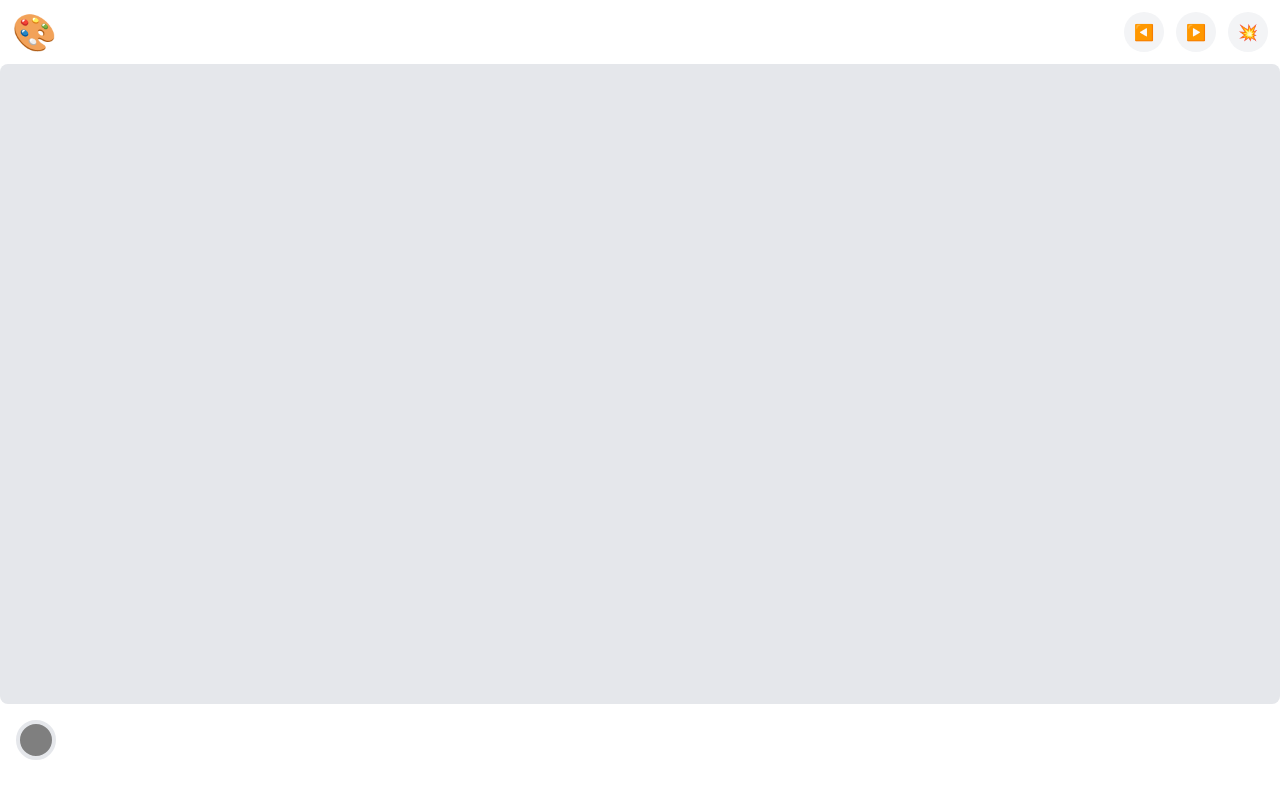
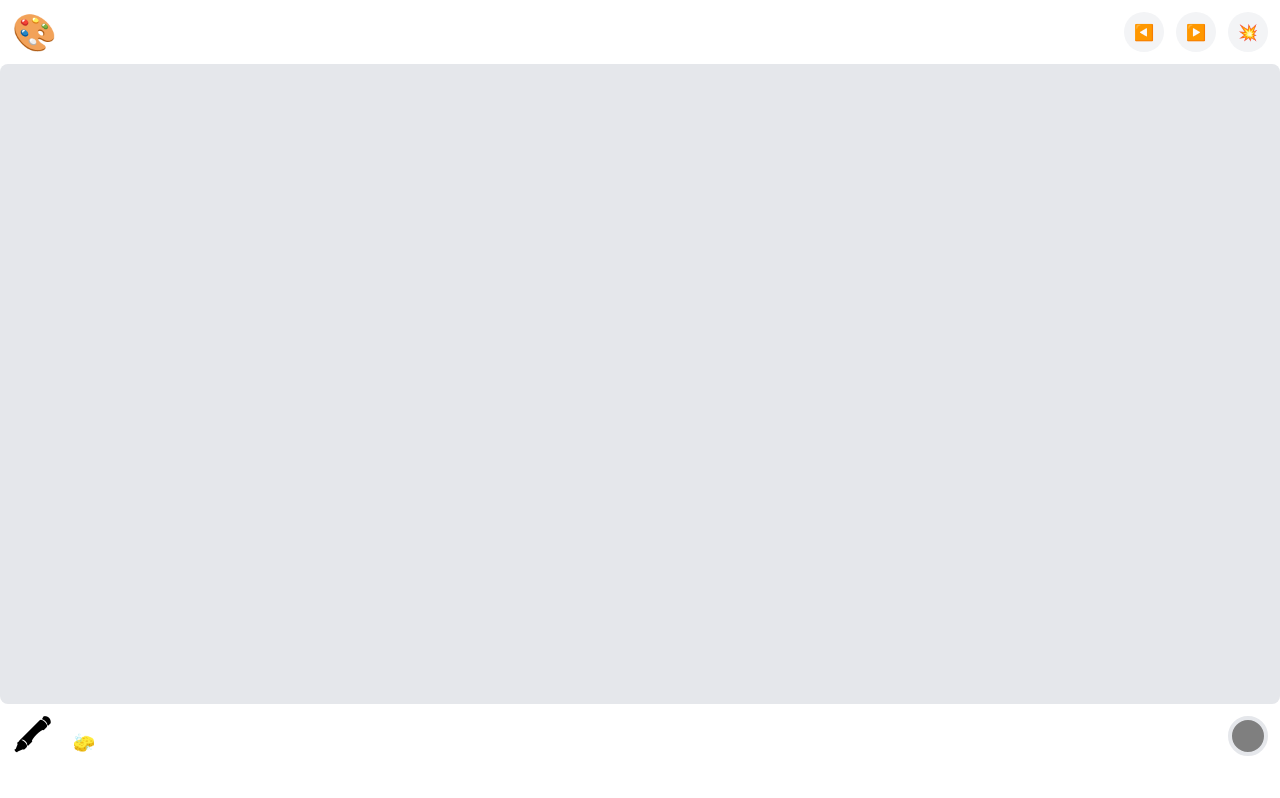
Before and after one commit to sewon0918/color-slide, a React (Create React App) app: page / in a window 1280 px wide. Built offline with nearby package versions, Linux system fonts and the light colour scheme.

Commit message:
erase draft

```diff
--- a/src/App.tsx
+++ b/src/App.tsx
@@ -14,7 +14,7 @@ function App() {
     <ColorProvider>
       <div className="overflow-hidden">
         <Canvas />
-        <SelectColor />
+        {/* <SelectColor /> */}
       </div>
     </ColorProvider>
   );
--- a/src/components/Canvas.tsx
+++ b/src/components/Canvas.tsx
@@ -1,6 +1,6 @@
 import React, { useRef, useState, useEffect, useCallback } from "react";
 import { useColorState, useColorDispatch } from "../context";
-
+import { SelectColor } from "./SelectColor";
 interface CanvasProps {
   width: number;
   height: number;
@@ -54,7 +54,7 @@ export function Canvas() {
     undefined
   );
   const [isPainting, setIsPainting] = useState(false);
-
+  const [isErasing, setIsErasing] = useState(false);
   const getCoordinates = (event: MouseEvent): Coordinate | undefined => {
     if (!canvasRef.current) {
       return;
@@ -110,12 +110,44 @@ export function Canvas() {
     (event: MouseEvent) => {
       event.preventDefault();
       event.stopPropagation();
-
+      if (!canvasRef.current) {
+        return;
+      }
+      const canvas: HTMLCanvasElement = canvasRef.current;
+      const context = canvas.getContext("2d");
       if (isPainting) {
         const newMousePosition = getCoordinates(event);
-        if (mousePosition && newMousePosition) {
-          drawLine(mousePosition, newMousePosition);
-          setMousePosition(newMousePosition);
+
+        if (context && mousePosition && newMousePosition) {
+          if (isErasing) {
+            // context!!.clearRect(
+            //   newMousePosition.x - context!!.lineWidth / 2,
+            //   newMousePosition.y - context!!.lineWidth / 2,
+            //   context!!.lineWidth * 5,
+            //   context!!.lineWidth * 5
+            // );
+            context.save();
+            context.beginPath();
+            context.arc(
+              newMousePosition.x,
+              newMousePosition.y,
+              context.lineWidth * 2,
+              0,
+              2 * Math.PI,
+              true
+            );
+            context.clip();
+            context.clearRect(
+              newMousePosition.x - context.lineWidth,
+              newMousePosition.y - context.lineWidth,
+              context.lineWidth * 5,
+              context.lineWidth * 5
+            );
+            context.restore();
+          } else {
+            drawLine(mousePosition, newMousePosition);
+            setMousePosition(newMousePosition);
+          }
         }
       }
     },
@@ -131,24 +163,16 @@ export function Canvas() {
     if (!canvasRef.current) {
       return;
     }
-
     const canvas: HTMLCanvasElement = canvasRef.current;
     canvas.getContext("2d")!!.clearRect(0, 0, canvas.width, canvas.height);
   };
-
-  //   useEffect(() => {
-  //     if (!canvasRef.current) {
-  //       return;
-  //     }
-  //     const canvas: HTMLCanvasElement = canvasRef.current;
-  //     const context = canvas.getContext("2d");
-
-  //     if (context) {
-  //       console.log("fdsh");
-  //       canvas.style.width = `${window.innerWidth}px`;
-  //       canvas.style.height = `${window.innerHeight}px`;
-  //     }
-  //   }, [window.innerWidth, window.innerHeight]);
+  const erase = () => {
+    setIsErasing(true);
+    console.log(isErasing);
+  };
+  const draw = () => {
+    setIsErasing(false);
+  };
 
   useEffect(() => {
     if (!canvasRef.current) {
@@ -218,8 +242,8 @@ export function Canvas() {
   }, []);
   return (
     <div className=" ">
-      <div className="mt-3 flex justify-between">
-        <button className="w-10 h-10 rounded-full font-bold text-4xl ml-3">
+      <div className="mt-3 flex justify-between mx-3">
+        <button className="w-10 h-10 rounded-full font-bold text-4xl">
           🎨
         </button>
         <div>
@@ -236,7 +260,7 @@ export function Canvas() {
             ▶️
           </button>
           <button
-            className="w-10 h-10 rounded-full bg-gray-100 font-bold mr-3"
+            className="w-10 h-10 rounded-full bg-gray-100 font-bold "
             onClick={clearCanvas}
           >
             💥
@@ -249,6 +273,27 @@ export function Canvas() {
         width={windowSize.width}
         className="rounded-lg bg-gray-200 mt-3"
       />
+      <div className="mt-3 mx-3 flex justify-between">
+        <div>
+          <button
+            className={`w-10 h-10 rounded-full  font-bold mr-3 ${
+              isErasing ? "text-lg" : "text-4xl"
+            }`}
+            onClick={draw}
+          >
+            🖍
+          </button>
+          <button
+            className={`w-10 h-10 rounded-full  font-bold mr-3  ${
+              isErasing ? "text-4xl" : "text-lg"
+            }`}
+            onClick={erase}
+          >
+            🧽
+          </button>
+        </div>
+        <SelectColor />
+      </div>
     </div>
   );
 }
--- a/src/components/SelectColor.tsx
+++ b/src/components/SelectColor.tsx
@@ -29,7 +29,7 @@ export function SelectColor() {
   return (
     <div className="relative">
       <button
-        className="m-4 border-4  w-10 h-10 full rounded-full"
+        className=" border-4  w-10 h-10 full rounded-full"
         style={{
           background: `${current_color}`,
         }}
@@ -37,7 +37,7 @@ export function SelectColor() {
       />
       <BrowserView>
         <div
-          className={`fixed left-20 bottom-10  rounded-lg w-container bg-slate-100 ${
+          className={`fixed right-20 bottom-10  rounded-lg w-container bg-slate-100 ${
             isOpen ? "" : "hidden"
           }`}
         >
```
